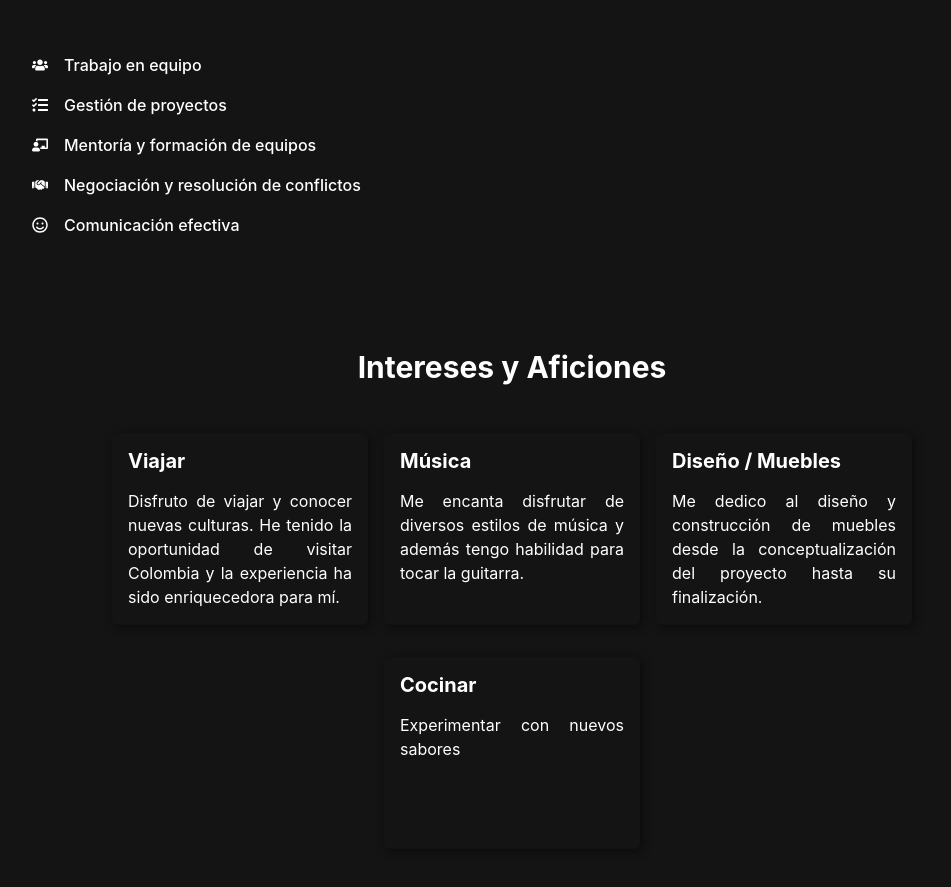
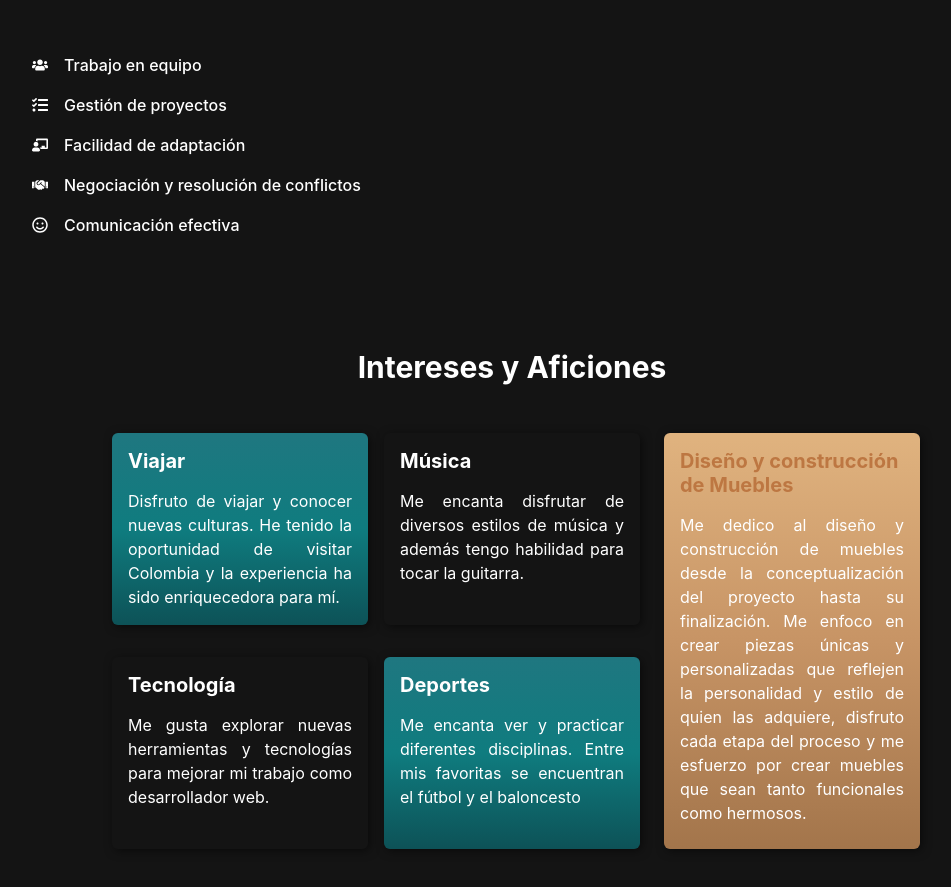
Before and after one commit to jeremy-andre/Portfolio, a React (Vite) app: page /about in a window 1280 px wide. Shown: the part 1545-2432 px from the top of the page, without its empty margins (304-1255 px from the left). Built offline with nearby package versions, Linux system fonts and the light colour scheme.

Commit message:
añadi colores

```diff
--- a/src/components/AboutMe/InterestsHobbies.jsx
+++ b/src/components/AboutMe/InterestsHobbies.jsx
@@ -2,20 +2,25 @@ import { Box, Flex, Heading, Text } from "@chakra-ui/react";
 const interests = [
   {
     title: "Viajar",
+    bgGradient: "linear(to-b, #1f7780, #0f7c7f, #0d5257)",
     description:
       "Disfruto de viajar y conocer nuevas culturas. He tenido la oportunidad de visitar Colombia y la experiencia ha sido enriquecedora para mí.",
   },
   {
     title: "Música",
-    description: "Me encanta disfrutar de diversos estilos de música y además tengo habilidad para tocar la guitarra.",
+    description:
+      "Me encanta disfrutar de diversos estilos de música y además tengo habilidad para tocar la guitarra.",
   },
   {
-    title: "Diseño / Muebles",
-    description: "Me dedico al diseño y construcción de muebles desde la conceptualización del proyecto hasta su finalización.",
+    title: "Tecnología",
+    description:
+      "Me gusta explorar nuevas herramientas y tecnologías para mejorar mi trabajo como desarrollador web.",
   },
   {
-    title: "Cocinar",
-    description: "Experimentar con nuevos sabores",
+    title: "Deportes",
+    bgGradient: "linear(to-b, #1f7780, #0f7c7f, #0d5257)",
+    description:
+      "Me encanta ver y practicar diferentes disciplinas. Entre mis favoritas se encuentran el fútbol y el baloncesto",
   },
 ];
 
@@ -23,13 +28,15 @@ const InterestsHobbies = () => {
   return (
     <Box color="white">
       <Flex direction="column" align="center" justify="center" m={4}>
-        <Heading fontSize="3xl" fontWeight="bold" mb="2rem" >
+        <Heading fontSize="3xl" fontWeight="bold" mb="2rem">
           Intereses y Aficiones
         </Heading>
-        <Flex flexWrap="wrap" justify="center">
+        <Flex justify="space-between">
+          <Flex flexWrap="wrap" justify="center" w="35rem">
             {interests.map((interest) => (
               <Box
                 key={interest.title}
+                bgGradient={interest.bgGradient}
                 boxShadow="2px 2px 10px rgba(0, 0, 0, 0.5)"
                 borderRadius="md"
                 w={64}
@@ -38,12 +45,35 @@ const InterestsHobbies = () => {
                 mx={2}
                 my={4}
               >
-              <Heading as="h3" size="md" mb='1rem'>
+                <Heading as="h3" size="md" mb="1rem">
                   {interest.title}
                 </Heading>
                 <Text textAlign="justify">{interest.description}</Text>
               </Box>
             ))}
+          </Flex>
+          <Box
+            boxShadow="2px 2px 10px rgba(0, 0, 0, 0.5)"
+            bgGradient="linear(to-b, #e0b37f, #c79465, #a3754b)"
+            borderRadius="md"
+            w={64}
+            h="26rem"
+            p={4}
+            mx={2}
+            my={4}
+          >
+            <Heading as="h3" size="md" mb="1rem" color="#bd7742">
+              Diseño y construcción de Muebles
+            </Heading>
+            <Text textAlign="justify">
+              Me dedico al diseño y construcción de muebles desde la
+              conceptualización del proyecto hasta su finalización. Me enfoco en
+              crear piezas únicas y personalizadas que reflejen la personalidad
+              y estilo de quien las adquiere, disfruto cada etapa del proceso y
+              me esfuerzo por crear muebles que sean tanto funcionales como
+              hermosos.
+            </Text>
+          </Box>
         </Flex>
       </Flex>
     </Box>
--- a/src/components/AboutMe/SoftSkill.jsx
+++ b/src/components/AboutMe/SoftSkill.jsx
@@ -30,7 +30,7 @@ const SoftSkill = () => {
         </Flex>
         <Flex align="center" gap='1rem'>
           <FaChalkboardTeacher color="gray.500" boxSize={5} mr={2} />
-          <Text fontWeight="medium">Mentoría y formación de equipos</Text>
+          <Text fontWeight="medium">Facilidad de adaptación</Text>
         </Flex>
         <Flex align="center" gap='1rem'>
           <FaHandshake color="gray.500" boxSize={5} mr={2} />
```
Lines whose indentation alone changed are shown as unchanged.
